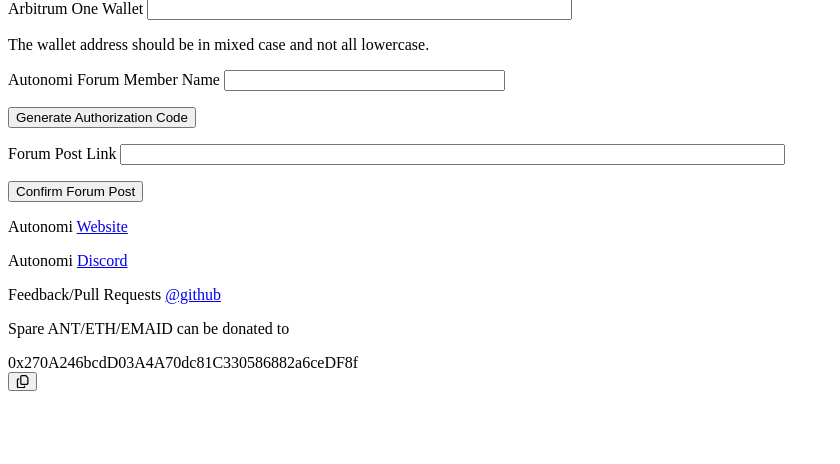
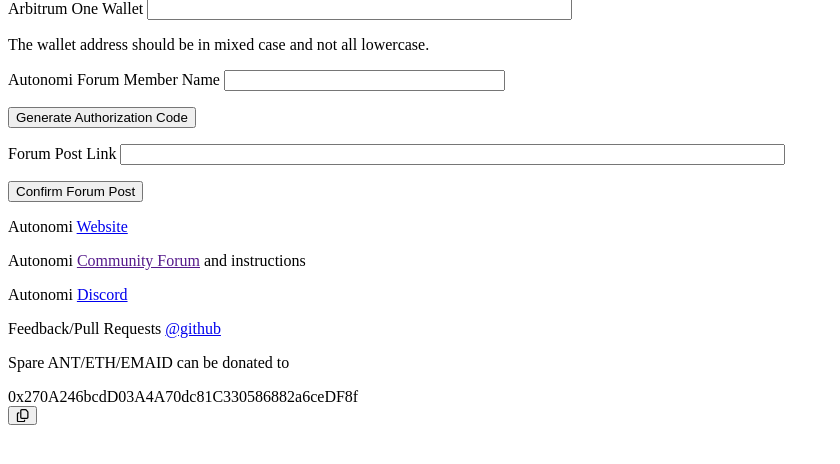
Before and after one commit to iweave/antfaucet, a Flask app: page / in a window 1280 px wide. Shown: the part 93-557 px from the top of the page, without its empty margins (0-840 px from the left). Run offline with Flask 3, Linux system fonts and the light colour scheme; parts of the project's set-up code (start-up, migrations or seed data) failed here and were passed over; some libraries are stand-ins or nearby versions.

Commit message:
Update forum link after title change and add link instructions to form

```diff
--- a/main.py
+++ b/main.py
@@ -53,7 +53,7 @@
 HASH_KEY = os.environ.get('HASH_KEY')
 assert HASH_KEY is not None, "You must set HASH_KEY environment variable"
 
-FORUM_THREAD = 'https://forum.autonomi.community/t/community-faucet-testing/41299/'
+FORUM_THREAD = 'https://forum.autonomi.community/t/community-faucet-live/41299/'
 FORUM_AUTHOR_DATA = 'https://forum.autonomi.community/u/{author}/summary.json'
 FORUM_POST_AUTHOR = "<span itemprop='name'>{author}</span></a>"
 
@@ -304,11 +304,11 @@
     else:
         return { "status": "fail", "reason": "No valid member found" }
 
-    #return { "status": "fail", "reason": "".join([FORUM_THREAD,'[0-9]+','\?u=',author])}
+    #return { "status": "fail", "reason": "".join([FORUM_THREAD,'[0-9]+',r'\?u=',author])}
     # Sanitize Forum Post URL
     pattern = re.compile("".join([FORUM_THREAD,r'[0-9]+\?u=',author,'$']))
     if not pattern.match(form_data["post"]):
-        return { "status": "fail", "reason": "Invalid forum thread" }
+        return { "status": "fail", "reason": "Invalid forum link" }
 
     try:
         # Check forum for post for auth
@@ -330,6 +330,7 @@
         return { "status": "fail", "reason": "Invalid confirmation code"}
 
     #return { "status": "fail", "reason": results }
+    #return { "status": "fail", "reason": "save for "+author}
 
     return { "status": True, "author": author }
 
--- a/templates/form.html
+++ b/templates/form.html
@@ -20,6 +20,7 @@
 
 
     <p>Autonomi <a href="https://www.autonomi.com">Website</a></p>
+    <p>Autonomi <a href="{{forum_link}}">Community Forum</a> and instructions</p>
     <p>Autonomi <a href="https://discord.gg/autonomi">Discord</a></p>
     <p>Feedback/Pull Requests <a href="https://github.com/iweave/antfaucet">@github</a></p>
 
```
